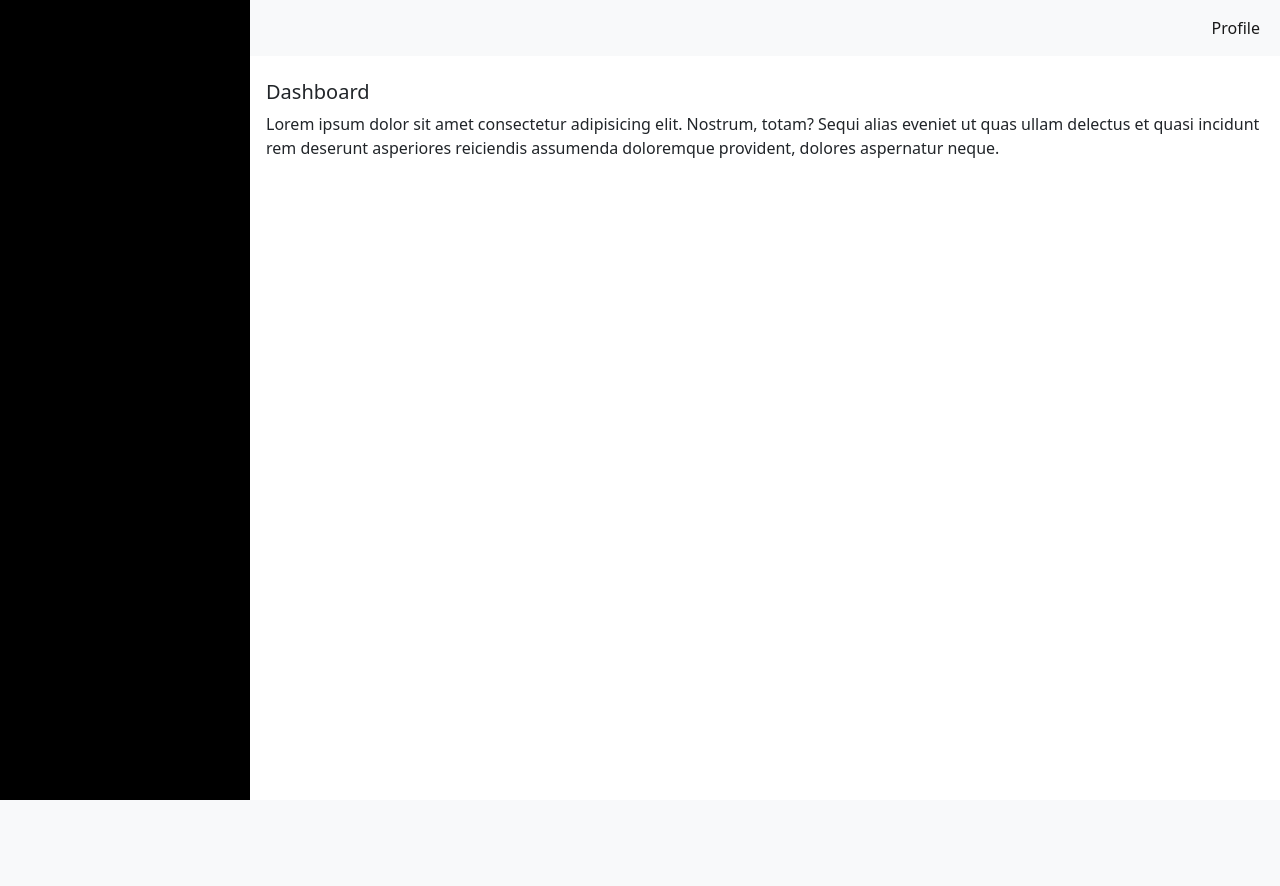
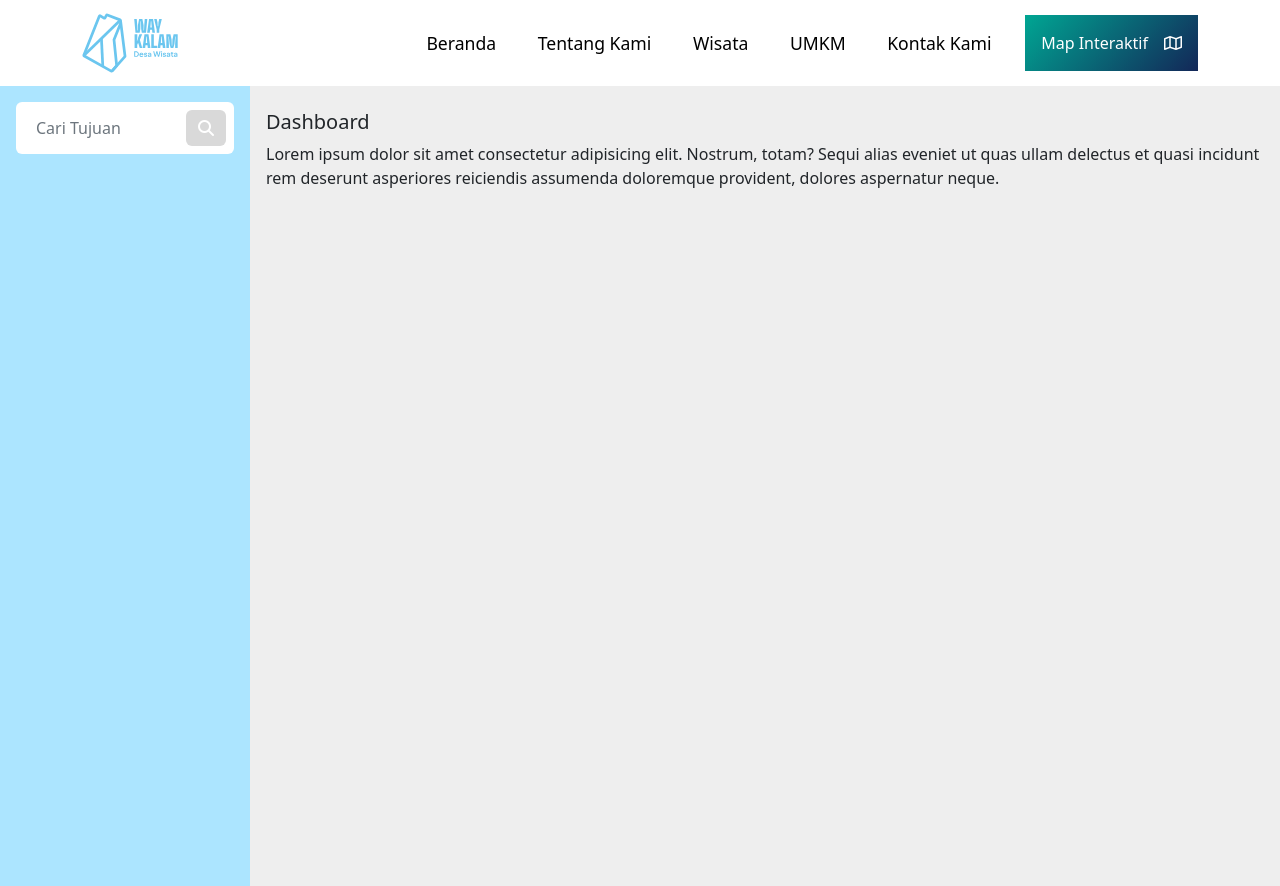
Before and after one commit to Tematik-Way-Kalam/Website-Wisata-WayKalam, a PHP site: page /mapInteraktif.php in a window 1280 px wide. Before the commit the page ends 800 px from the top, so only its background shows below. Run offline with PHP 8.4, Linux system fonts and the light colour scheme.

Commit message:
fix(client). navbar

```diff
--- a/client/mapInteraktif.css
+++ b/client/mapInteraktif.css
@@ -2,8 +2,17 @@
   background: #eee;
 }
 
+.navbar-nav {
+  text-align: right;
+}
+.navbar .navbar-nav .nav-link {
+  padding-right: 1em;
+  color: #000;
+  font-size: 1.1em;
+}
+
 #side_nav {
-  background: #000;
+  background: #ace5ff;
   min-width: 250px;
   max-width: 250px;
   transition: all 0.3s;
--- a/client/mapInteraktif.php
+++ b/client/mapInteraktif.php
@@ -1,41 +1,60 @@
 <!DOCTYPE html>
 <html lang="en">
+
 <head>
     <meta charset="UTF-8">
     <meta name="viewport" content="width=device-width, initial-scale=1.0">
+    <link rel="icon" href="./bg/Logo.svg" type="image/x-icon">
+    <link href="https://cdn.jsdelivr.net/npm/bootstrap@5.2.0-beta1/dist/css/bootstrap.min.css" rel="stylesheet" integrity="sha384-0evHe/X+R7YkIZDRvuzKMRqM+OrBnVFBL6DOitfPri4tjfHxaWutUpFmBp4vmVor" crossorigin="anonymous" />
+    <link rel="stylesheet" href="https://cdnjs.cloudflare.com/ajax/libs/font-awesome/6.5.1/css/all.min.css">
     <link rel="stylesheet" href="./mapInteraktif.css">
-    <link href="https://cdn.jsdelivr.net/npm/bootstrap@5.2.0-beta1/dist/css/bootstrap.min.css" rel="stylesheet" integrity="sha384-0evHe/X+R7YkIZDRvuzKMRqM+OrBnVFBL6DOitfPri4tjfHxaWutUpFmBp4vmVor" crossorigin="anonymous" />
+
     <title>Way Kalam | Map Interaktif</title>
 </head>
+
 <body>
-<div class="main-container d-flex">
-        <div class="sidebar" id="side_nav">
+    <nav class="navbar navbar-expand-lg navbar-dark" style="background-color: #fff;">
+        <div class="container d-flex justify-content-between">
+            <button class="navbar-toggler" type="button" data-bs-toggle="collapse" data-bs-target="#navbarNav" aria-controls="navbarNav" aria-expanded="false" aria-label="Toggle navigation">
+                <span class="navbar-toggler-icon"></span>
+            </button>
+            <a class="navbar-brand" href="#"><img src="./bg/Logo.svg" alt="logo-way-kalam" height="60"></a>
+            <div class="collapse navbar-collapse" id="navbarNav">
+                <ul class="navbar-nav ms-auto gap-3 d-flex align-items-center">
+                    <li class="nav-item">
+                        <a class="nav-link active text-black" aria-current="page" href="#">Beranda</a>
+                    </li>
+                    <li class="nav-item">
+                        <a class="nav-link text-black" href="#">Tentang Kami</a>
+                    </li>
+                    <li class="nav-item">
+                        <a class="nav-link text-black" href="#">Wisata</a>
+                    </li>
+                    <li class="nav-item">
+                        <a class="nav-link text-black">UMKM</a>
+                    </li>
+                    <li class="nav-item">
+                        <a class="nav-link text-black">Kontak Kami</a>
+                    </li>
+                    <button class="border-0 p-3" style="background: rgb(19,39,88); background: linear-gradient(313deg, rgba(19,39,88,1) 0%, rgba(0,166,147,1) 100%); color:white;">Map Interaktif<i class="fa-regular fa-map ps-3" style="color: #ffffff;"></i></button>
+                </ul>
+            </div>
+        </div>
+    </nav>
 
+    <div class="main-container d-flex">
+        <div class="sidebar" id="side_nav" style="background-color: #ace5ff; padding: 1rem;">
+            <div class="input-group d-flex justify-content-center align-items-center bg-white p-2 rounded-2">
+                <input type="text" class="form-control border-0" placeholder="Cari Tujuan">
+                <div class="input-group-append">
+                    <button class="btn btn-secondary border-0" type="button" style="background: #D9D9D9;">
+                        <i class="fa-solid fa-magnifying-glass"></i>
+                    </button>
+                </div>
+            </div>
         </div>
+
         <div class="content">
-            <nav class="navbar navbar-expand-md navbar-light bg-light">
-                <div class="container-fluid">
-                    <div class="d-flex justify-content-between d-md-none d-block">
-                     <button class="btn px-1 py-0 open-btn me-2"><i class="fal fa-stream"></i></button>
-                        <a class="navbar-brand fs-4" href="#"><span class="bg-dark rounded px-2 py-0 text-white">CL</span></a>
-
-                    </div>
-                    <button class="navbar-toggler p-0 border-0" type="button" data-bs-toggle="collapse"
-                        data-bs-target="#navbarSupportedContent" aria-controls="navbarSupportedContent"
-                        aria-expanded="false" aria-label="Toggle navigation">
-                        <i class="fal fa-bars"></i>
-                    </button>
-                    <div class="collapse navbar-collapse justify-content-end" id="navbarSupportedContent">
-                        <ul class="navbar-nav mb-2 mb-lg-0">
-                            <li class="nav-item">
-                                <a class="nav-link active" aria-current="page" href="#">Profile</a>
-                            </li>
-
-                        </ul>
-
-                    </div>
-                </div>
-            </nav>
 
             <div class="dashboard-content px-3 pt-4">
                 <h2 class="fs-5"> Dashboard</h2>
@@ -48,4 +67,5 @@
 
     <script src="./mapInteraktif.js"></script>
 </body>
+
 </html>
```
Also changed, not shown: client/bg/Logo.svg (added).
